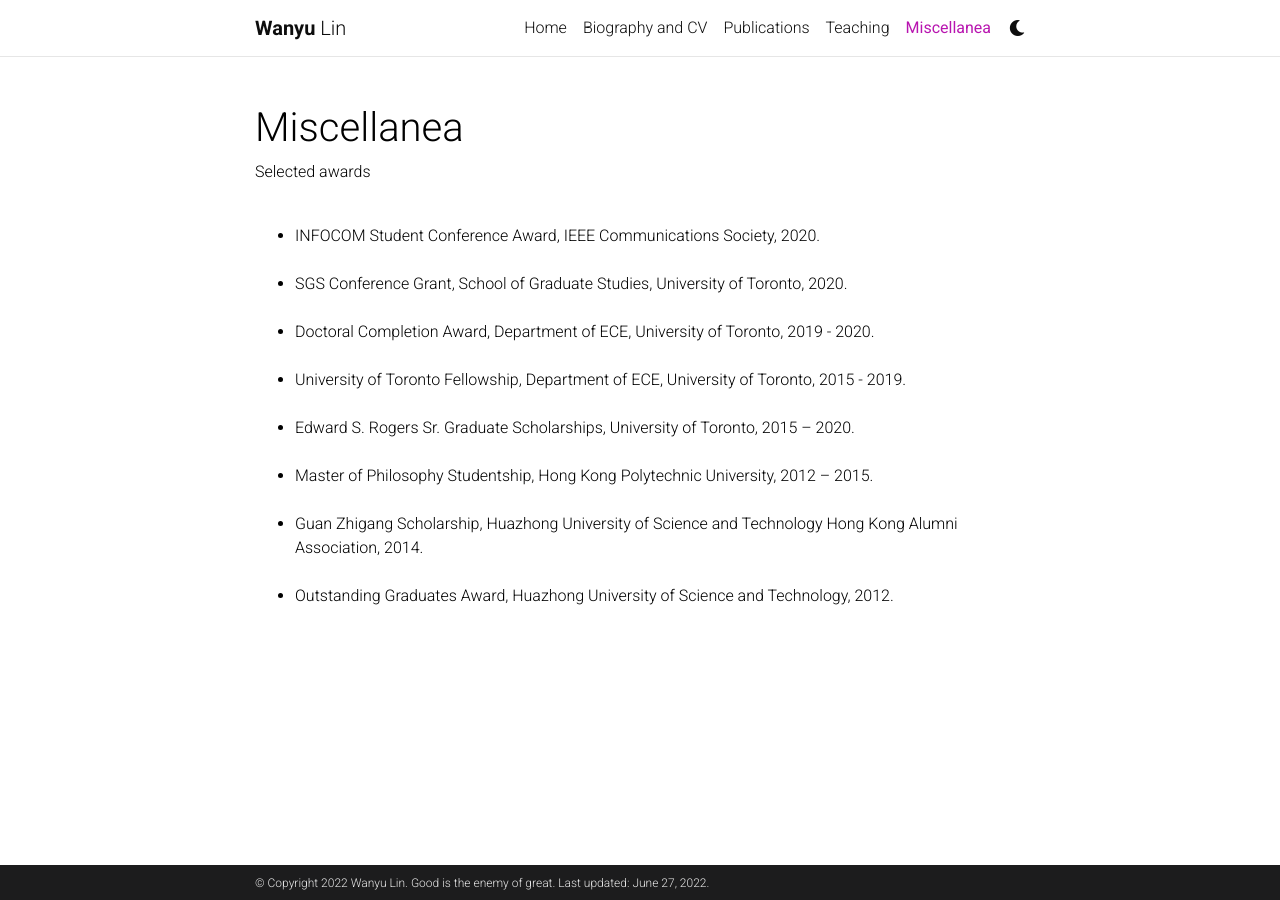
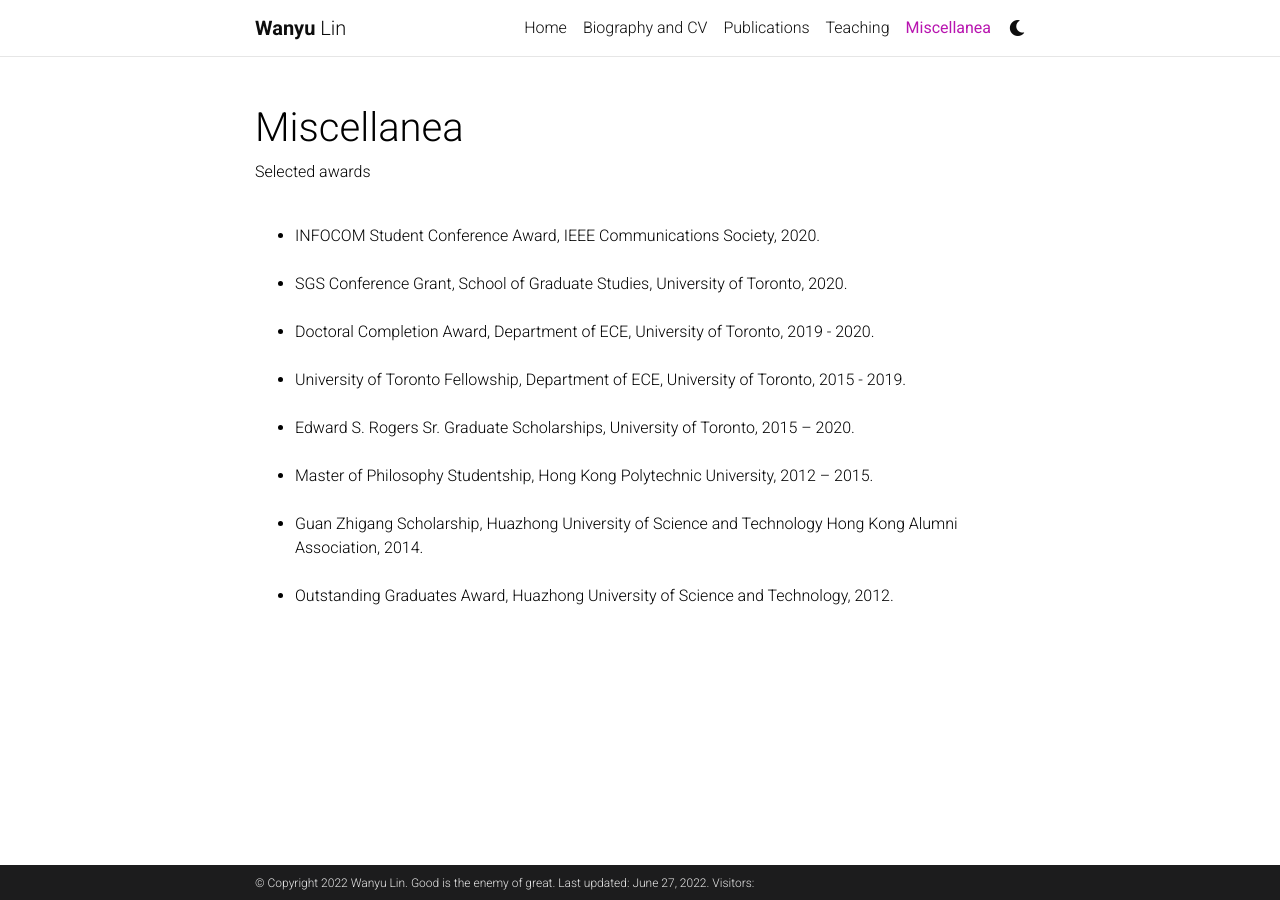
Before and after one commit to test-sshpark/test-sshpark.github.io, a Jekyll site: the page built from _pages/awards.md, in a window 1280 px wide. Built offline with Jekyll 4.4.1, drawn with Linux system fonts in a browser that asks for light colours; comment, search, counter and statistics services are not loaded; a style sheet for code colours, icons or effects is not loaded.

Commit message:
Add counter

```diff
--- a/_includes/footer.html
+++ b/_includes/footer.html
@@ -8,6 +8,8 @@
         {%- if site.last_updated -%}
         Last updated: {{ "now" | date: '%B %d, %Y' }}.
         {%- endif %}
+         <script async src="//busuanzi.ibruce.info/busuanzi/2.3/busuanzi.pure.mini.js"></script>
+        <text id="busuanzi_container_site_pv">Visitors: </text> <text id="busuanzi_value_site_uv" />
       </div>
     </footer>
     {%- else -%}
@@ -20,6 +22,8 @@
         {%- if site.last_updated -%}
         Last updated: {{ "now" | date: '%B %d, %Y' }}.
         {%- endif %}
+        <script async src="//busuanzi.ibruce.info/busuanzi/2.3/busuanzi.pure.mini.js"></script>
+        <text id="busuanzi_container_site_pv">Visitors: </text> <text id="busuanzi_value_site_uv" />
       </div>
     </footer>
     {%- endif %}
```
